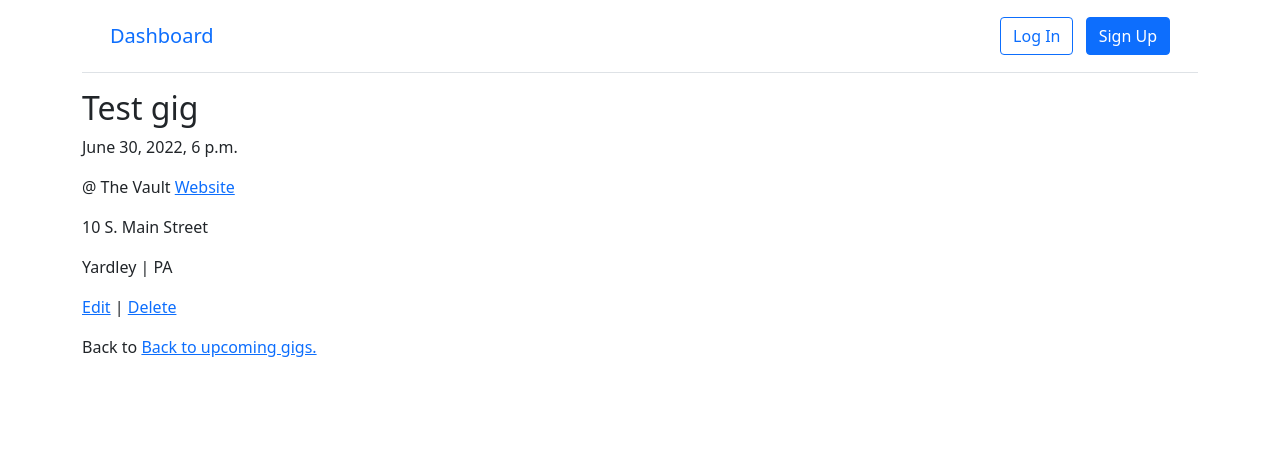
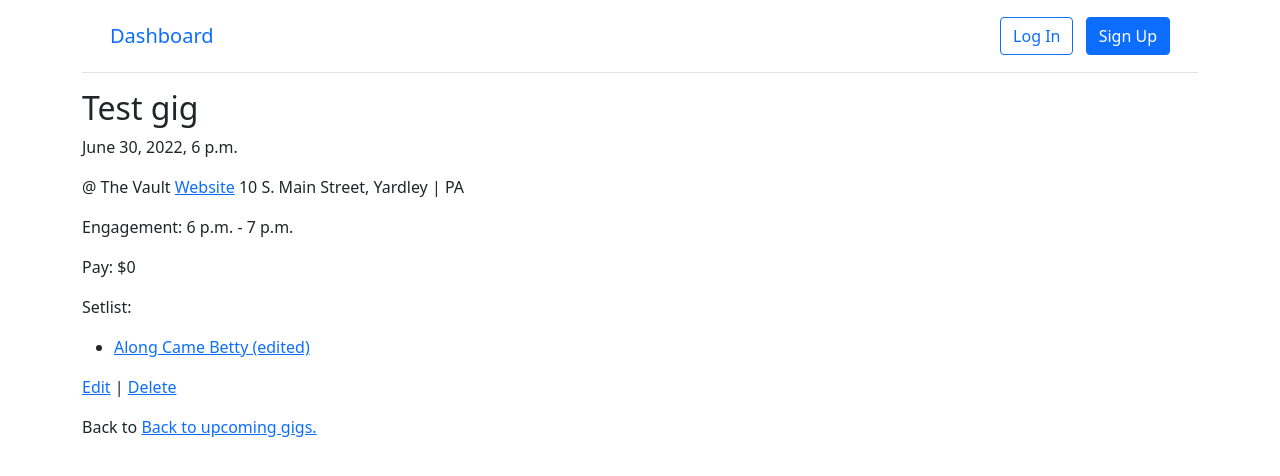
Before and after one commit to tamaradement/gig-forte-1, a Django app: page /gigs/1/ in a window 1280 px wide. Shown: the top 476 px of the page. Run offline with Django 3.2, Linux system fonts and the light colour scheme; data comes from the database, SQL or seed files in the repository; both versions use the stored data as it was after the commit.

Commit message:
Additional fields for Gig model

```diff
--- a/gigs/models.py
+++ b/gigs/models.py
@@ -1,6 +1,8 @@
+from datetime import datetime
 from django.conf import settings
 from django.db import models
 from django.urls import reverse
+from tunes.models import Setlist
 
 
 class Venue(models.Model):
@@ -31,6 +33,13 @@ class Gig(models.Model):
         on_delete=models.CASCADE,
     )
     location = models.ForeignKey(Venue, on_delete=models.PROTECT, blank=True, null=True)
+    call_time = models.TimeField(blank=True, null=True)
+    start_time = models.TimeField(default=datetime.now())
+    end_time = models.TimeField(default=datetime.now())
+    pay = models.IntegerField(default=0)
+    setlist = models.ForeignKey(
+        Setlist, on_delete=models.PROTECT, blank=True, null=True
+    )
 
     def __str__(self):
         return self.title
--- a/gigs/views.py
+++ b/gigs/views.py
@@ -30,8 +30,8 @@ class GigDetailView(DetailView):
 
 class GigUpdateView(UpdateView):
     model = Gig
-    fields = ("title", "event_date", "bandleader", "location")
     template_name = "gigs/gig_edit.html"
+    form_class = GigCreateForm
 
 
 class GigDeleteView(DeleteView):
--- a/templates/gigs/gig_detail.html
+++ b/templates/gigs/gig_detail.html
@@ -6,9 +6,23 @@
     <p>@ {{ object.location.name }} {% if object.location.website %}
         <a href={{ object.location.website}}>Website</a>
         {% endif %}
+        {{ object.location.address_1 }},
+        {{ object.location.city }} | {{ object.location.state }}
     </p>
-    <p>{{ object.location.address_1 }}</p>
-    <p>{{ object.location.city }} | {{ object.location.state }} </p>
+
+    <p>Engagement: {{ object.start_time }} - {{ object.end_time }}</p>
+    <p>Pay: ${{ object.pay }}</p>
+
+    <p>Setlist:</p>
+    <ul>
+        {% for tune in object.setlist.tunes.all %}
+        <li>
+            <a href="{% url 'tune_detail' tune.pk %}">{{ tune.title }}</a>
+        </li>
+
+
+        {% endfor %}
+    </ul>
 
 
 </div>
```
Also changed, not shown: gigs/forms.py (+11 -10 lines), db.sqlite3, gigs/migrations/0007_auto_20220619_0957.py (added).
